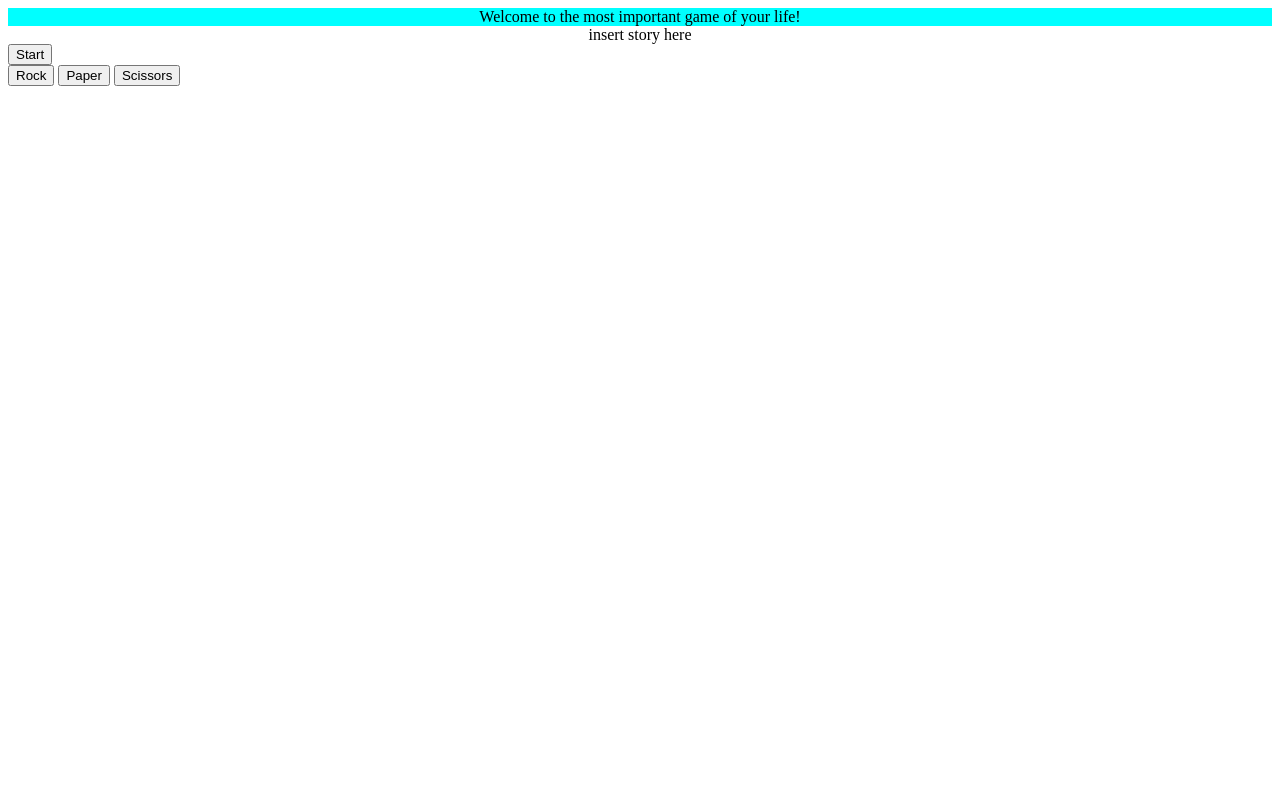
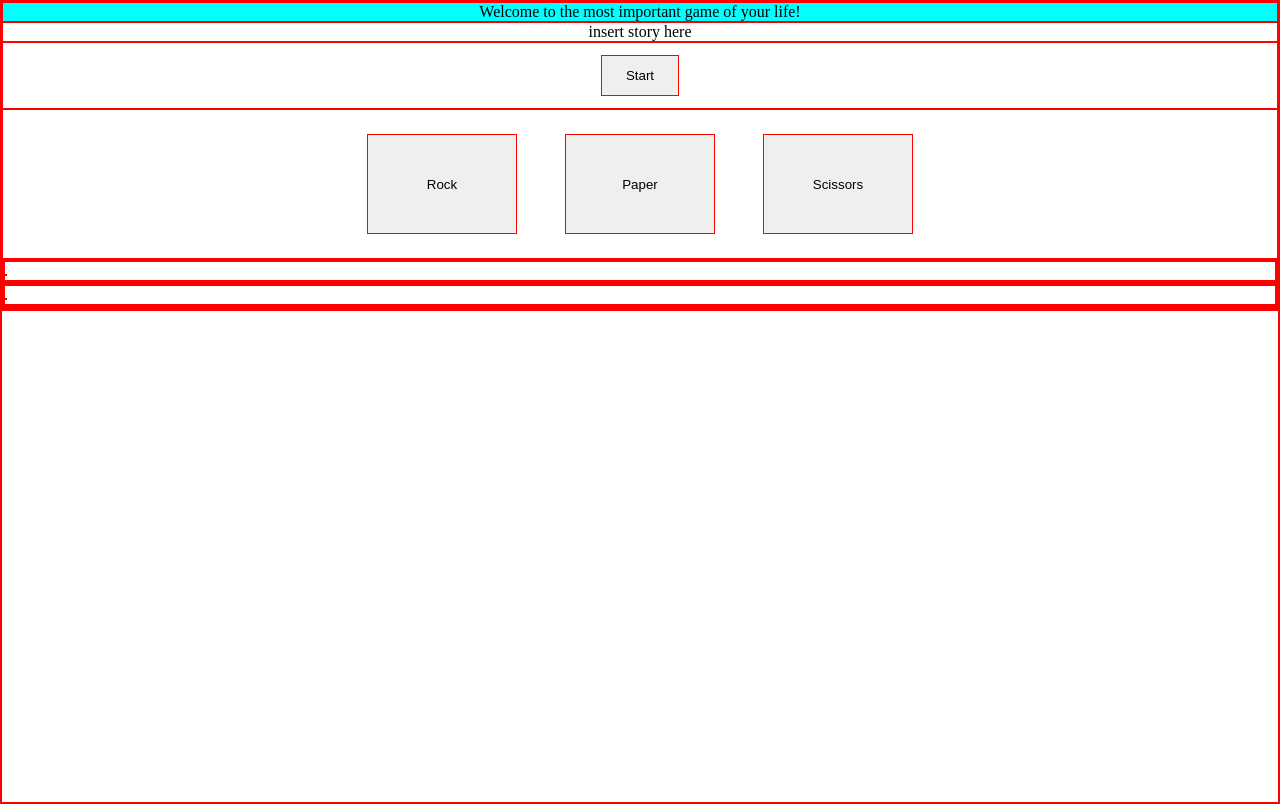
Before and after one commit to saumG/odin-rockpapersci, a plain HTML site: page index.html in a window 1280 px wide. Drawn offline with Linux system fonts and the light colour scheme.

Commit message:
centered options and rps options

```diff
--- a/index.html
+++ b/index.html
@@ -10,7 +10,7 @@
 <body>
     <div class="title">Welcome to the most important game of your life!</div>
     <div class="game-story">insert story here</div>
-    <button class="start">Start</button>
+    <div class="start"><button>Start</button></div>
     <div class="rps-options">
         <button class="rock">Rock</button>
         <button class="paper">Paper</button>
--- a/style.css
+++ b/style.css
@@ -1,3 +1,8 @@
+body {
+    height: 100vh;
+    margin: 0;
+}
+
 .title {
     display: flex;
     align-items: center;
@@ -10,3 +15,31 @@
     align-items: center;
     justify-content: center;
 }
+
+.start {
+    display: flex;
+    align-items: center;
+    justify-content: center;
+    padding: 12px 24px;
+}
+
+.start button {
+    padding: 12px 24px;
+}
+
+.rps-options {
+    display: flex;
+    align-items: center;
+    justify-content: center;
+    flex-wrap: wrap;
+}
+
+.rps-options > button {
+    height: 100px;
+    width: 150px;
+    margin: 24px 24px;
+}
+
+* {
+    border: 1px solid red;
+}
```
